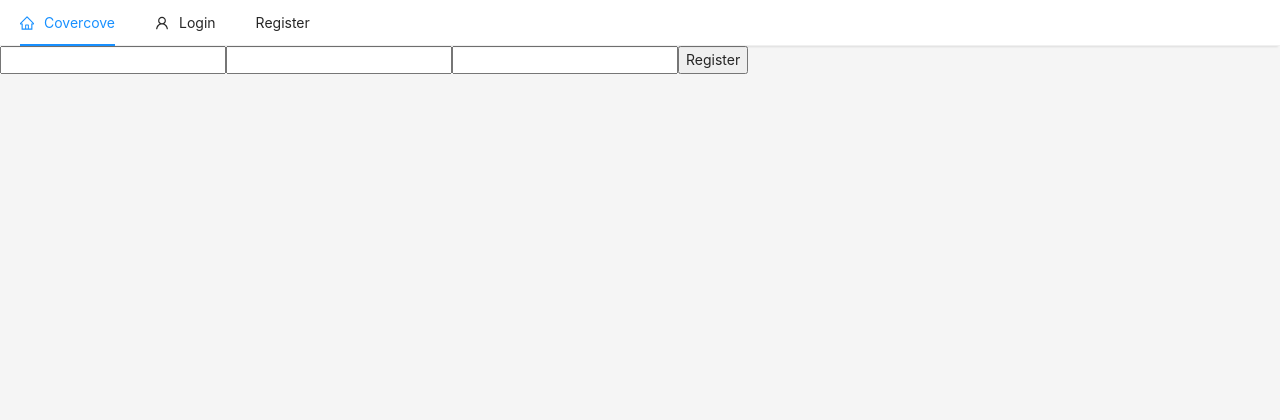
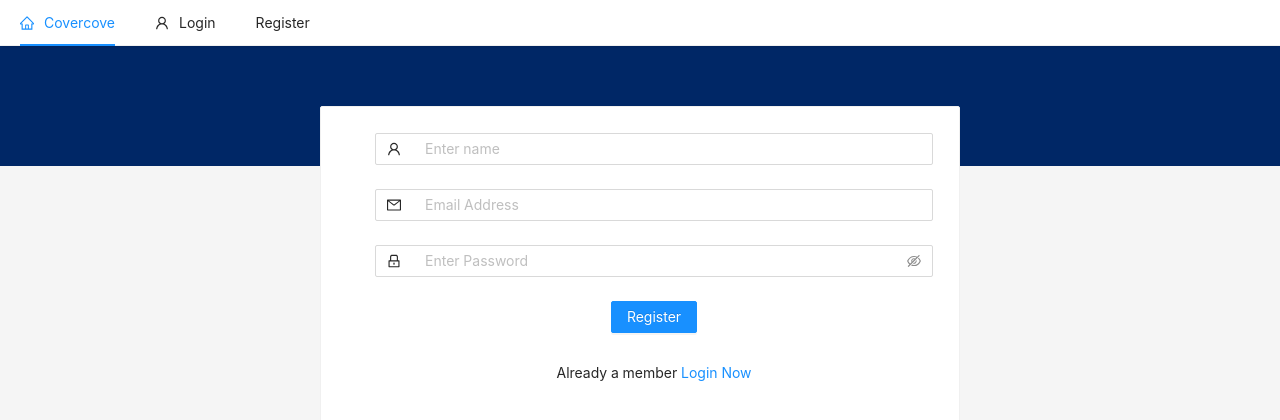
Before and after one commit to suyash-patil/booknation, a React (Create React App) app in the folder client/: page /register in a window 1280 px wide. Shown: the top 420 px of the page. Built offline with nearby package versions, Linux system fonts and the light colour scheme.

Commit message:
Register page UI

```diff
--- a/client/src/screens/RegisterScreen.js
+++ b/client/src/screens/RegisterScreen.js
@@ -1,12 +1,15 @@
 import axios from 'axios'
 import React,{useEffect, useState} from 'react'
-import {message} from 'antd'
+import {Form, Button,Row,Col,Card,Input,message} from 'antd'
+import {MailOutlined,LockOutlined, UserOutlined} from '@ant-design/icons'
+import {Link} from 'react-router-dom'
 
 const RegisterScreen = ({history,setUser,user}) => {
 
   const [name, setName] = useState('')
   const [email, setEmail] = useState('')
   const [password, setPassword] = useState('')
+  const passw = /^(?=.*[0-9])(?=.*[!@#$%^&*])[a-zA-Z0-9!@#$%^&*]{6,25}$/;
 
   useEffect(() => {
     if(localStorage.getItem('userInfo')){
@@ -21,29 +24,93 @@ const RegisterScreen = ({history,setUser,user}) => {
     }
   }
 
-  const registerHandler = async (e) => {
-    e.preventDefault()
+  const registerHandler = async () => {
+
+    if(password.length < 6) {
+      message.info("Password must be 6 characters long")
+    }
+    else if (!password.match(passw)) {
+      message.info("Password must contain at least one numeric digit and a special character")
+    }
+    else {
       try {
-      const {data} = await axios.post(`/api/users/register`,{name,email,password},config)
-      if(data) {
+        const { data } = await axios.post(`/api/users/register`, { name, email, password }, config)
+        if (data) {
           localStorage.setItem('userInfo', JSON.stringify(data))
           setUser(JSON.parse(localStorage.getItem('userInfo')))
           history.push("/")
           message.success("Registration Successful")
         }
-    } catch(error) {
+      } catch (error) {
         message.error("User already exists with given email address")
+      }
     }
   }
 
   return (
-    <div>
-      <form>
-        <input value={name} onChange={(e) => setName(e.target.value)} />
-        <input value={email} onChange={(e) => setEmail(e.target.value)} />
-        <input value={password} onChange={(e) => setPassword(e.target.value)} />
-        <button onClick={registerHandler} type="submit">Register</button>
-      </form>
+    <div style={{ marginTop: "0px", backgroundColor: "#002766", maxHeight: "120px" }}>
+      <Row justify="center">
+
+        <Col style={{ marginTop: "60px" }} sm={20} xs={24} md={12} lg={12}>
+          <Card style={{ padding: "20px", textAlign: "center" }}>
+            <Form
+              name="normal_login"
+              className="login-form"
+              onFinish={registerHandler}
+            >
+              <Form.Item
+                name="name"
+                rules={[
+                  {
+                    required: true,
+                    message: '',
+                  },
+                ]}
+              >
+                <Input value={name} onChange={(e) => setName(e.target.value)} prefix={<UserOutlined style={{ marginRight: "20px" }} className="site-form-item-icon" />} placeholder="Enter name" />
+              </Form.Item>
+              <Form.Item
+                name="email"
+                rules={[
+                  {
+                    type: 'email',
+                    required: true,
+                    message: '',
+                  },
+                ]}
+              >
+                <Input value={email} onChange={(e) => setEmail(e.target.value)} prefix={<MailOutlined style={{ marginRight: "20px" }} className="site-form-item-icon" />} placeholder="Email Address" />
+              </Form.Item>
+              <Form.Item
+                name="password"
+                rules={[
+                  {
+                    required: true,
+                    message: 'Please input your Password!',
+                  },
+                ]}
+              >
+                <Input.Password
+                  value={password} onChange={(e) => setPassword(e.target.value)}
+                  prefix={<LockOutlined style={{ marginRight: "20px" }} className="site-form-item-icon" />}
+                  type="password"
+                  placeholder="Enter Password"
+                />
+              </Form.Item>
+
+              <Form.Item>
+                <Button type="primary" htmlType="submit" className="login-form-button">
+                  Register
+                </Button>
+
+              </Form.Item>
+              <Form.Item>
+                Already a member <Link to="/login">Login Now</Link>
+              </Form.Item>
+            </Form>
+          </Card>
+        </Col>
+      </Row>
     </div>
   )
 }
```
Lines whose indentation alone changed are shown as unchanged.
